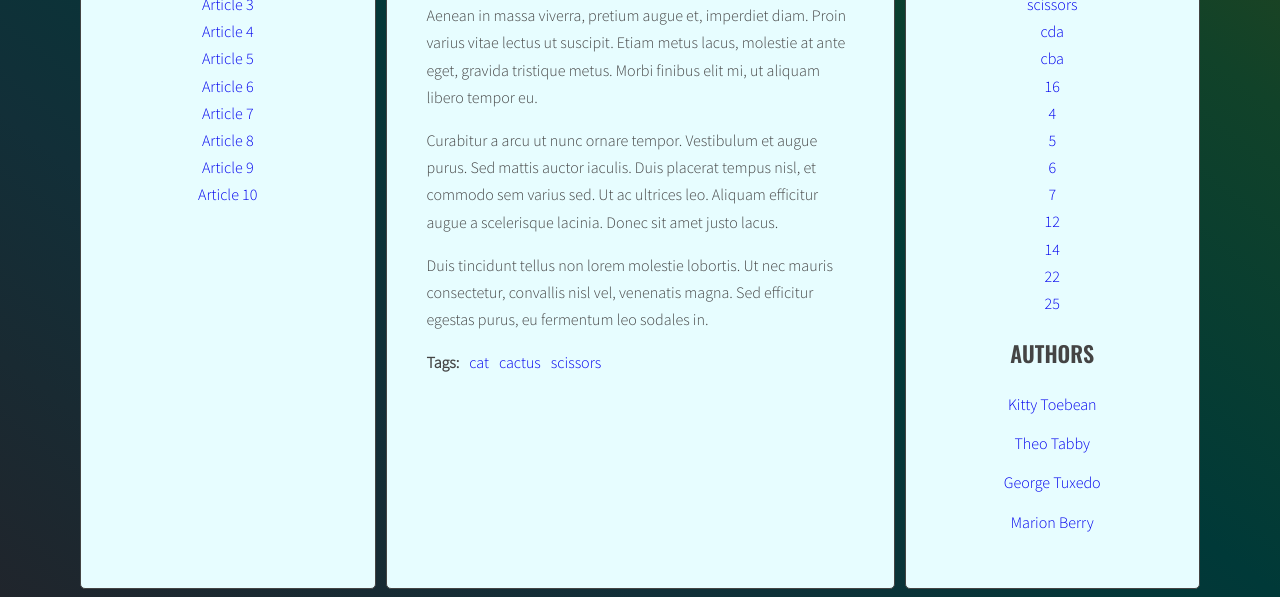
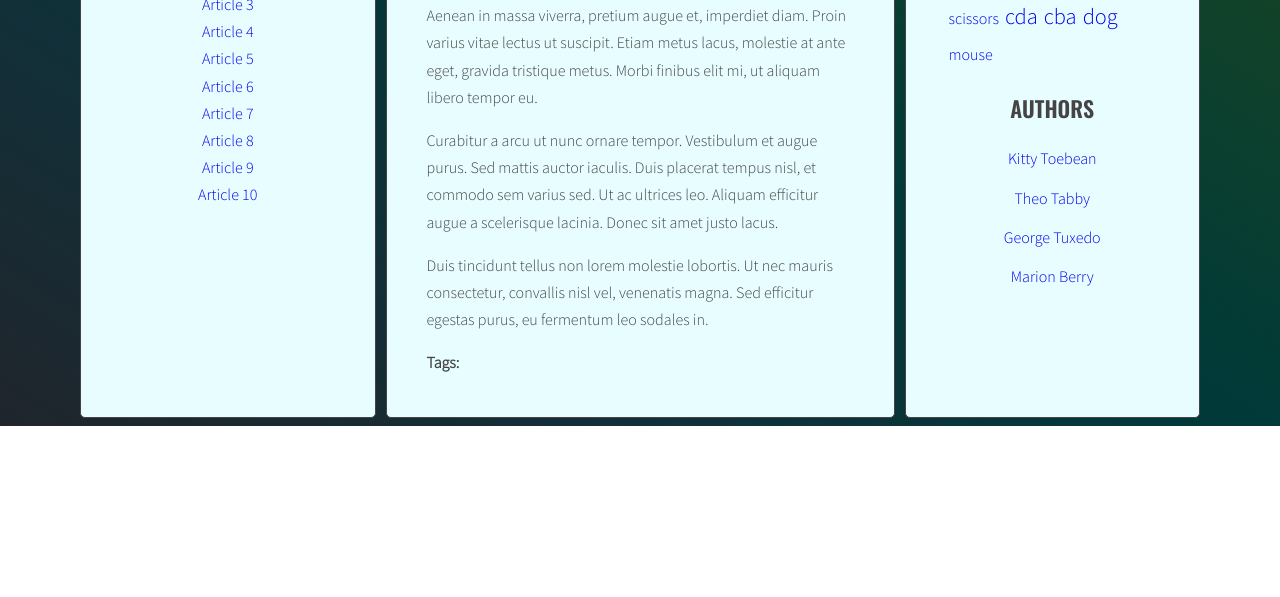
Before and after one commit to BeniaminGuras/blog, a website: page index.html in a window 1280 px wide. Shown: the part 380-977 px from the top of the page. After the commit the page ends 806 px from the top, so only its background shows below. Drawn offline with nearby package versions, Linux system fonts and the light colour scheme.

Commit message:
Add tag cloud

```diff
--- a/index.html
+++ b/index.html
@@ -64,7 +64,7 @@
                   </ul>
                 </div>
               </article>
-              <article class="post" id="article-4" data-tags="4 5 6" data-author="Kitty Toebean">
+              <article class="post" id="article-4" data-tags="cat dog mouse" data-author="Kitty Toebean">
                 <h3 class="post-title">Article 4</h3>
                 <p class="post-author"></p>
                 <div class="post-content">
@@ -80,7 +80,7 @@
                   </ul>
                 </div>
               </article>
-              <article class="post" id="article-5" data-tags="7 cda cactus" data-author="Marion Berry">
+              <article class="post" id="article-5" data-tags="dog cda cactus" data-author="Marion Berry">
                 <h3 class="post-title">Article 5</h3>
                 <p class="post-author"></p>
                 <div class="post-content">
@@ -112,7 +112,7 @@
                   </ul>
                 </div>
               </article>
-              <article class="post" id="article-7" data-tags="16 14 12" data-author="Kitty Toebean">
+              <article class="post" id="article-7" data-tags="16 cactus 12" data-author="Kitty Toebean">
                 <h3 class="post-title">Article 7</h3>
                 <p class="post-author"></p>
                 <div class="post-content">
@@ -144,7 +144,7 @@
                   </ul>
                 </div>
               </article>
-              <article class="post" id="article-9" data-tags="scissors cat 22" data-author="Marion Berry">
+              <article class="post" id="article-9" data-tags="scissors cat mouse" data-author="Marion Berry">
                 <h3 class="post-title">Article 9</h3>
                 <p class="post-author"></p>
                 <div class="post-content">
@@ -160,7 +160,7 @@
                   </ul>
                 </div>
               </article>
-              <article class="post" id="article-10" data-tags="cat cba 25" data-author="George Tuxedo">
+              <article class="post" id="article-10" data-tags="cat cba dog" data-author="George Tuxedo">
                 <h3 class="post-title">Article 10</h3>
                 <p class="post-author"></p>
                 <div class="post-content">
@@ -180,11 +180,6 @@
             <aside class="sidebar">
               <h2 class="section-title">Tags</h2>
               <ul class="list tags">
-                <li><a href="#">design</a> <span>(6)</span></li>
-                <li><a href="#">code</a> <span>(5)</span></li>
-                <li><a href="#">tutorials</a> <span>(4)</span></li>
-                <li><a href="#">reviews</a> <span>(4)</span></li>
-                <li><a href="#">news</a> <span>(6)</span></li>
               </ul>
               <h2 class="section-title">Authors</h2>
               <ul class="list authors">
--- a/js/script.js
+++ b/js/script.js
@@ -5,7 +5,9 @@ const optArticleSelector = '.post',
   optTitleListSelector = '.titles',
   optArticleTagsSelector = '.post-tags .list',
   optAuthorSelector = '.post-author',
-  optTagsListSelector = '.tags.list';
+  optTagsListSelector = '.tags.list',
+  optCloudClassCount = 6,
+  optCloudClassPrefix = 'tag-size';
 
 function titleClickHandler(event) {
   event.preventDefault();
@@ -65,8 +67,39 @@ function generateTitleLinks(customSelector = '') {
   }
 }
 
+function calculateTagsParams(tags){
+  const minMax = {
+    lowest: 5,
+    heights: 0,
+  };
+  for(let tag in tags){
+    console.log('moim tagiem jest', tags[tag]);
+    if(tags[tag] < minMax.lowest){
+      minMax.lowest = tags[tag];
+    }
+
+    if(tags[tag] > minMax.heights){
+      minMax.heights = tags[tag];
+    }
+  }
+  console.log('min i max', minMax);
+  return minMax;
+}
+
+function calculateTagClass(count, params){
+  console.log('count', count);
+  console.log('params', params);
+
+  const normalizedCount = count - params.lowest;
+  const normalizedMax = params.heights - params.lowest;
+  const percentage = normalizedCount / normalizedMax;
+  const classNumber = Math.floor( percentage * (optCloudClassCount - 1) + 1 );
+  console.log('classNumber', classNumber);
+  return optCloudClassPrefix + '-' + classNumber;
+}
+
 function generateTags() {
-  let allTags = [];
+  let allTags = {};
   const articles = document.querySelectorAll(optArticleSelector);
   for (let article of articles) {
     const tagsWrapper = article.querySelector(optArticleTagsSelector);
@@ -76,19 +109,23 @@ function generateTags() {
     const tags = dataTags.split(' ');
 
     for (let tag of tags) {
-      const html = '<li><span><a href="#' + 'tag-' + tag + '">' + tag + '</a></li>';
-      console.log(html);
-      htmlLink = htmlLink + html;
-      console.log('htmlLink: ', htmlLink);
-      if(allTags.indexOf(html) == -1){
-        /* [NEW] add generated code to allTags array */
-        allTags.push(html);
+      if(!allTags.hasOwnProperty(tag)){
+        allTags[tag] = 1;
+      } else {
+        allTags[tag]++;
       }
     }
     tagsWrapper.insertAdjacentHTML('beforeend', htmlLink);
   }
+  const tagsParams = calculateTagsParams(allTags);
+  console.log('tagsParams', tagsParams);
+  let allTagsHTML = '';
+  for(let tag in allTags){
+    allTagsHTML += '<li><a href="#' + tag + '" class="' + calculateTagClass(allTags[tag], tagsParams) + '">' + tag +'</a></li>';
+    console.log('allTagsHTML', allTagsHTML);
+  }
   const tagList = document.querySelector(optTagsListSelector);
-  tagList.innerHTML = allTags.join(' ');
+  tagList.innerHTML = allTagsHTML;
 }
 
 function tagClickHandler(event) {
--- a/sass/style.scss
+++ b/sass/style.scss
@@ -129,7 +129,7 @@ body {
   }
 }
 
-.titles li, .tags li, .authors li {
+.titles li, .authors li {
   text-align: center;
 }
 
@@ -148,3 +148,29 @@ a {
    padding-right: 10px;
   }
 }
+
+
+.tags {
+
+  li {
+    display: inline-block;
+    padding: 3px;
+
+    .tag-size-1 {
+      font-size: 1rem;
+    }
+
+    .tag-size-2 {
+      font-size: 1.4rem;
+    }
+    .tag-size-3 {
+      font-size: 1.9rem;
+    }
+    .tag-size-4 {
+      font-size: 2.5rem;
+    }
+    .tag-size-5 {
+      font-size: 2.9rem;
+    }
+  }
+}
```
Also changed, not shown: css/style.css, 1 other file.
